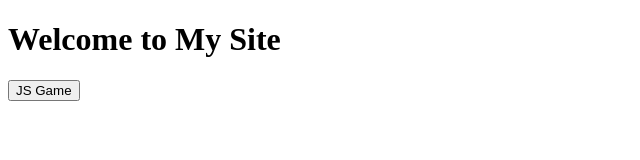
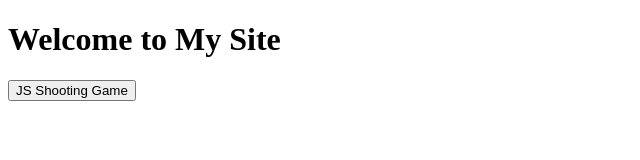
Before and after one commit to Sanjar0126/Sanjar0126.github.io, a plain HTML site: page index.html in a window 1280 px wide. Shown: the whole page, without its empty margins (0-640 px from the left). Drawn offline with Linux system fonts and the light colour scheme.

Commit message:
add game submodule

```diff
--- a/index.html
+++ b/index.html
@@ -6,6 +6,6 @@
 </head>
 <body>
   <h1>Welcome to My Site</h1>
-  <button onclick="window.location.href='game/'">JS Game</button>
+  <button onclick="window.location.href='shooting-game/'">JS Shooting Game</button>
 </body>
 </html>
```
Also changed, not shown: 1 other file.
